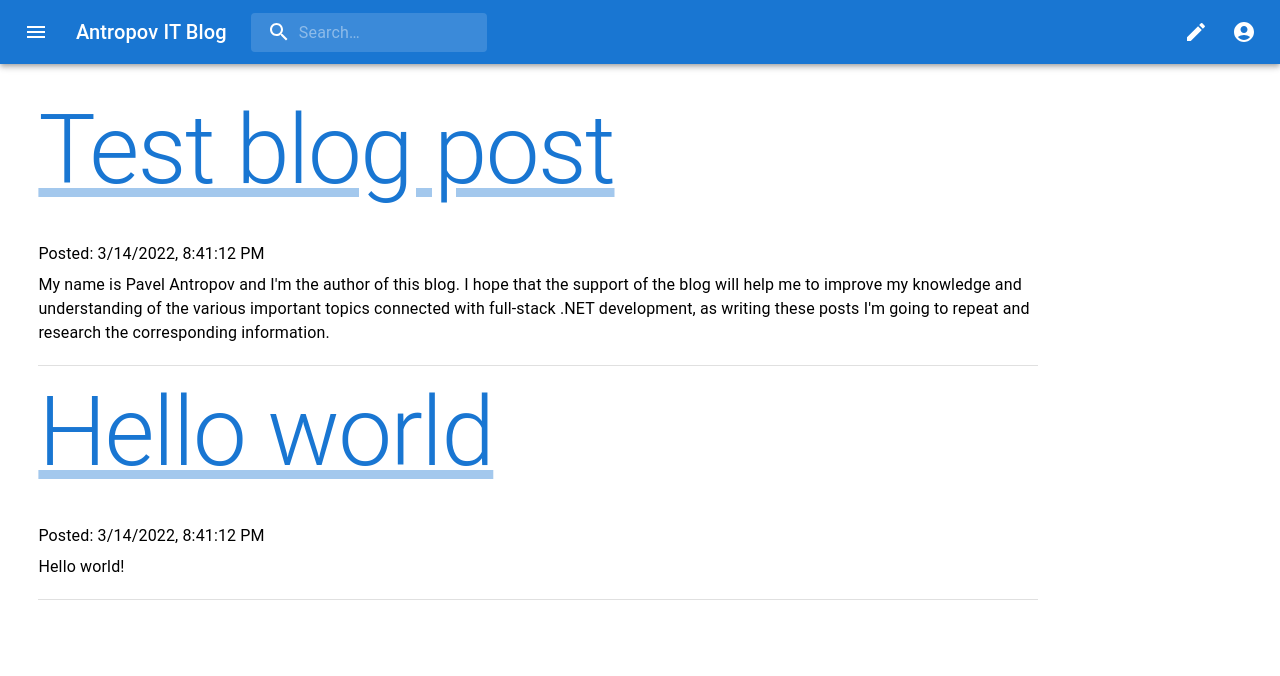
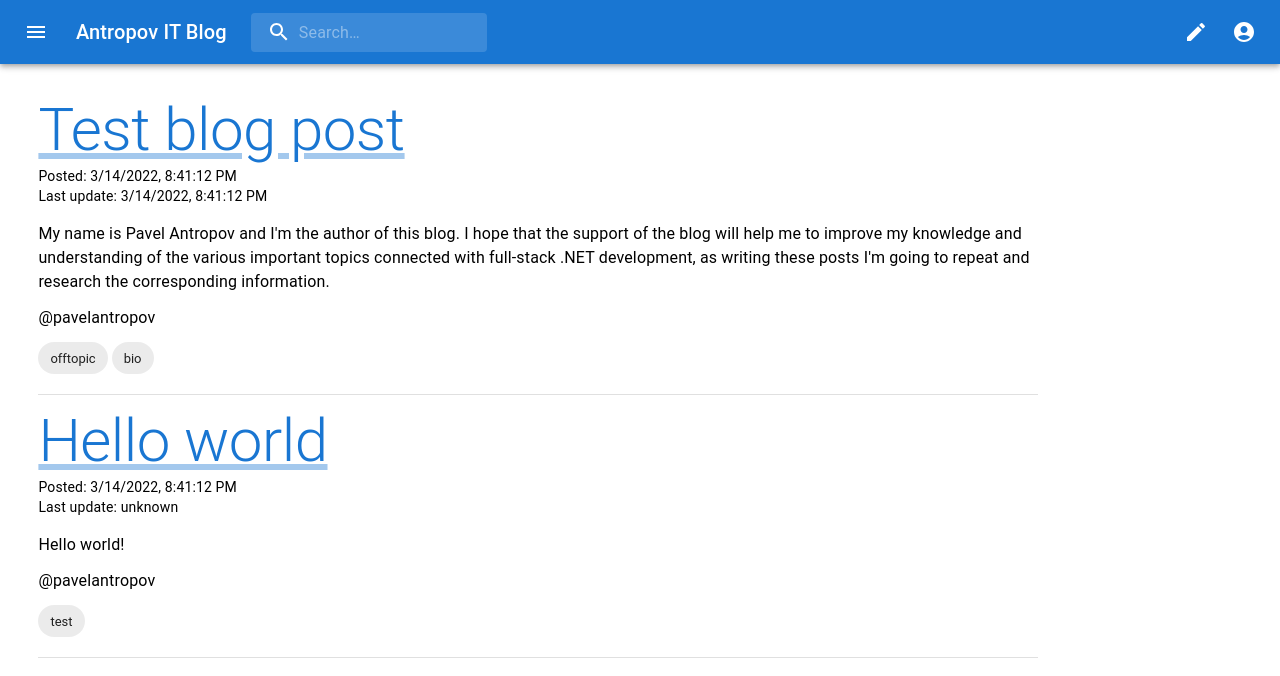
Before and after one commit to pavelantropov/itblog-ui, a React (Create React App) app: page / in a window 1280 px wide. Shown: the top 676 px of the page. Built offline with nearby package versions, Linux system fonts and the light colour scheme.

Commit message:
Update the preview

```diff
--- a/src/features/blogPost/BlogPostPreview.tsx
+++ b/src/features/blogPost/BlogPostPreview.tsx
@@ -1,33 +1,38 @@
 import Link from "@mui/material/Link";
+import Chip from "@mui/material/Chip";
 import Typography from "@mui/material/Typography";
 import Divider from "@mui/material/Divider";
+import { BlogPost } from "./types";
 
-interface BlogPostPreviewProps {
-  blogPostId: string;
-  title?: string;
-  body?: string;
-  creationDate?: Date;
-}
-
-export default function BlogPostPreview({
-  blogPostId,
-  title,
-  body,
-  creationDate,
-}: BlogPostPreviewProps) {
+export default function BlogPostPreview(blogPost: BlogPost) {
   return (
     <>
-      <Typography variant="h1" component="div" gutterBottom>
-        <Link href={blogPostId}>
-          {title ?? "***"}
-        </Link>
+      <Typography variant="h2" component="h2">
+        <Link href={blogPost.id}>{blogPost.title ?? "***"}</Link>
       </Typography>
-      <Typography variant="subtitle1" gutterBottom component="div">
-        Posted: {creationDate ? creationDate.toLocaleString() : "unknown"}
+      <Typography variant="body2">
+        Posted:{" "}
+        {blogPost?.creationDate
+          ? blogPost.creationDate.toLocaleString()
+          : "unknown"}
       </Typography>
-      <Typography variant="body1" gutterBottom>
-        {body ?? "-"}
+      <Typography variant="body2" mb={2}>
+        Last update:{" "}
+        {blogPost?.lastUpdateDate
+          ? blogPost.lastUpdateDate.toLocaleString()
+          : "unknown"}
       </Typography>
+      <Typography variant="body1" mb={1.5}>
+        {blogPost?.body ?? "-"}
+      </Typography>
+      <Typography variant="body1" mb={1.5}>
+        @{blogPost?.author ?? "Anonimous"}
+      </Typography>
+      {blogPost?.tags &&
+        blogPost.tags.length > 0 &&
+        blogPost.tags.map((tag, index) => (
+          <Chip key={`blogPost_${index}`} label={tag} sx={{ mr: 0.5 }} />
+        ))}
       <Divider sx={{ mt: "20px", mb: "10px" }} />
     </>
   );
--- a/src/features/blogPost/BlogPostsList.tsx
+++ b/src/features/blogPost/BlogPostsList.tsx
@@ -16,10 +16,7 @@ export default function BlogPostsList() {
         blogPosts.map((blogPost, index) => (
           <BlogPostPreview
             key={`blogPost_${index}`}
-            blogPostId={blogPost.id}
-            title={blogPost.title}
-            body={blogPost.body}
-            creationDate={blogPost.creationDate}
+            {...blogPost}
           />
         ))}
     </>
```
